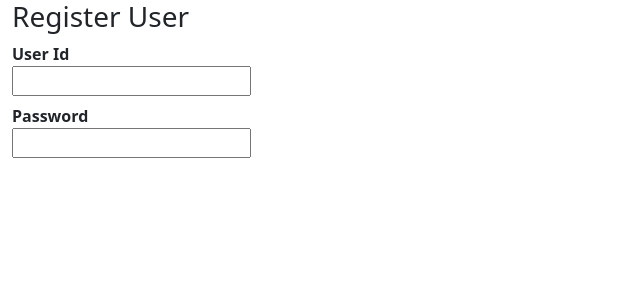
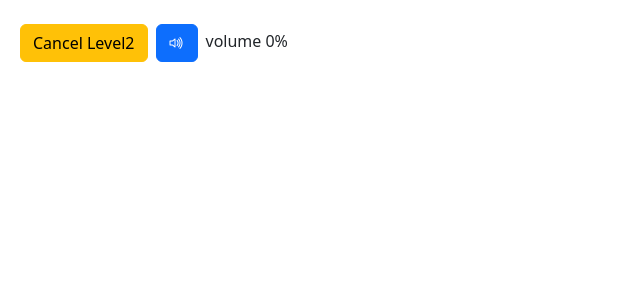
Before and after one commit to Nitishkrsahu/react-class, a React (Vite) app: page / in a window 1280 px wide. Shown: the top 300 px of the page, without its empty margins (0-640 px from the left). Built offline with nearby package versions, Linux system fonts and the light colour scheme.

Commit message:
timer-event

```diff
--- a/src/App.jsx
+++ b/src/App.jsx
@@ -22,11 +22,14 @@ import DynamicCss from "./component/react-event/dynamic"
 import MouseEvent from "./component/mouse-event/MouseEvent"
 import MouseEventNew from "./component/mouse-event/mouseEvent-1"
 import KeyboardEvent from "./component/keyboardEvent/keyboard-1"
+import ButtonEvent from "./component/button-event/button-1"
+import ElementState from "./component/element-State/ElementState"
+import UseRef from "./component/timerEvent/Useref"
 
 function App(){
   return(
     <div>
-      <KeyboardEvent></KeyboardEvent>
+      <UseRef></UseRef>
     </div>
   )
 }
--- /dev/null
+++ b/src/component/button-event/button-1.jsx
@@ -0,0 +1,19 @@
+import React from 'react'
+
+export default function ButtonEvent() {
+    function handleDoubleClick(){
+        window.open('./images/1.jpeg', 'iphone', 'width=300 height=400');
+    }
+    function handleContextMenu(){
+        document.oncontextmenu = () =>{
+            alert('Right click not Allowed');
+        }
+    }
+  return (
+    <div onContextMenu={handleContextMenu} className='container-fluid'>
+        <img src="./images/1.jpeg" alt="iphone" width={100} height={100} onDoubleClick={handleDoubleClick}/>
+        <p>Double click to view large</p>
+        <h1>Right Click disable on this page</h1>
+    </div>
+  )
+}
--- /dev/null
+++ b/src/component/element-State/ElementState.jsx
@@ -0,0 +1,27 @@
+import React, { useState } from 'react'
+
+export default function ElementState() {
+    const [userName, setUserName] = useState('');
+    const [msg, setMsg] = useState('');
+
+    function handleFocus(){
+        setMsg('Name in Block Letters');
+    }
+    function handleBlur(){
+        setMsg('');
+        setUserName(userName.toLowerCase());
+    }
+    function handleNameChange(e){
+        setUserName(e.target.value);
+    }
+  return (
+    <div>
+        <h3>Register User</h3>
+        <dl>
+            <dt>User Name</dt>
+            <dd><input type="text" value={userName} onChange={handleNameChange} onBlur={handleBlur} onFocus={handleFocus}/></dd>
+            <dd className='text-warning'>{msg}</dd>
+        </dl>
+    </div>
+  )
+}
--- /dev/null
+++ b/src/component/timerEvent/Useref.jsx
@@ -0,0 +1,34 @@
+import React, { useRef, useState } from 'react'
+
+export default function UseRef() {
+    const [msg, setMsg] = useState('volume 0%');
+    let thread = useRef(null);
+
+    function Level1(){
+        setMsg('Volume increased to 20%');
+    }
+    function Level2(){
+        setMsg('Volume increased to 60%');
+    }
+    function Level3(){
+        setMsg('Volume increased to 100%');
+    }
+
+    function handleCancelClick(){
+        clearTimeout(thread.current);
+    }
+    function handleVolumeUpClick(){
+        setTimeout(Level1, 3000);
+        thread.current = setTimeout(Level2, 5000);
+        setTimeout(Level3, 10000);
+    }
+  return (
+    <div className='container-fluid'>
+        <div className='mt-4'>
+            <button onClick={handleCancelClick} className='btn btn-warning mx-2'>Cancel Level2</button>
+            <button onClick={handleVolumeUpClick} className='btn btn-primary bi bi-volume-up'></button>
+            <span className='mx-2'>{msg}</span>
+        </div>
+    </div>
+  )
+}
```
Also changed, not shown: src/component/timerEvent/notes.txt (added).
